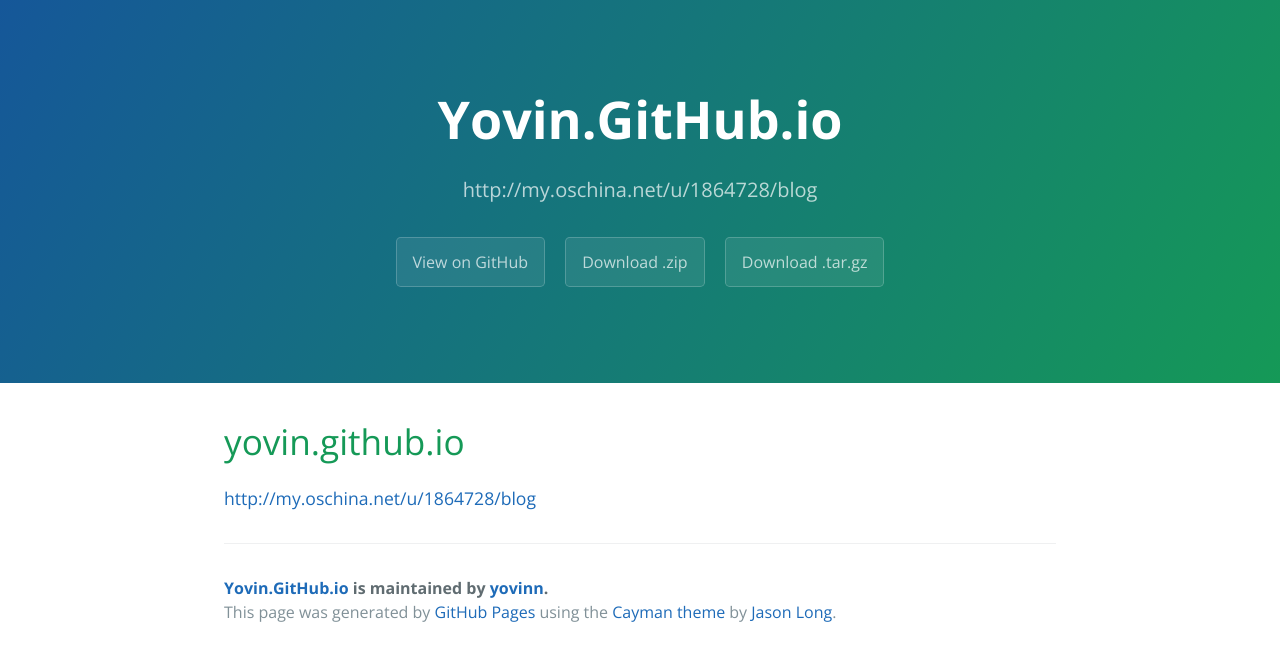
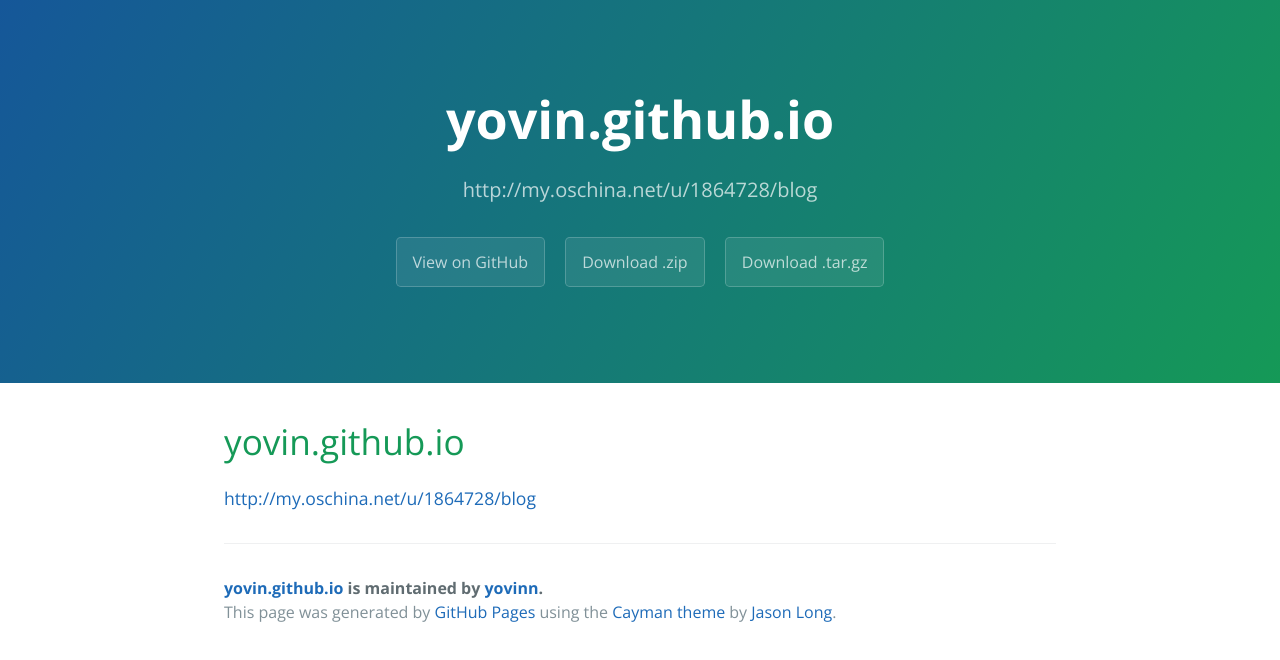
Before and after one commit to yovinn/yovin.github.io, a plain HTML site: page index.html in a window 1280 px wide. Drawn offline with nearby package versions, Linux system fonts and the light colour scheme.

```diff
--- a/index.html
+++ b/index.html
@@ -2,7 +2,7 @@
 <html lang="en-us">
   <head>
     <meta charset="UTF-8">
-    <title>Yovin.GitHub.io by yovinn</title>
+    <title>yovin.github.io by yovinn</title>
     <meta name="viewport" content="width=device-width, initial-scale=1">
     <link rel="stylesheet" type="text/css" href="stylesheets/normalize.css" media="screen">
     <link href='https://fonts.googleapis.com/css?family=Open+Sans:400,700' rel='stylesheet' type='text/css'>
@@ -11,7 +11,7 @@
   </head>
   <body>
     <section class="page-header">
-      <h1 class="project-name">Yovin.GitHub.io</h1>
+      <h1 class="project-name">yovin.github.io</h1>
       <h2 class="project-tagline">http://my.oschina.net/u/1864728/blog</h2>
       <a href="https://github.com/yovinn/yovin.github.io" class="btn">View on GitHub</a>
       <a href="https://github.com/yovinn/yovin.github.io/zipball/master" class="btn">Download .zip</a>
@@ -25,7 +25,7 @@
 <p><a href="http://my.oschina.net/u/1864728/blog">http://my.oschina.net/u/1864728/blog</a></p>
 
       <footer class="site-footer">
-        <span class="site-footer-owner"><a href="https://github.com/yovinn/yovin.github.io">Yovin.GitHub.io</a> is maintained by <a href="https://github.com/yovinn">yovinn</a>.</span>
+        <span class="site-footer-owner"><a href="https://github.com/yovinn/yovin.github.io">yovin.github.io</a> is maintained by <a href="https://github.com/yovinn">yovinn</a>.</span>
 
         <span class="site-footer-credits">This page was generated by <a href="https://pages.github.com">GitHub Pages</a> using the <a href="https://github.com/jasonlong/cayman-theme">Cayman theme</a> by <a href="https://twitter.com/jasonlong">Jason Long</a>.</span>
       </footer>
--- a/params.json
+++ b/params.json
@@ -1,5 +1,5 @@
 {
-  "name": "Yovin.GitHub.io",
+  "name": "yovin.github.io",
   "tagline": "http://my.oschina.net/u/1864728/blog",
   "body": "# yovin.github.io\r\nhttp://my.oschina.net/u/1864728/blog\r\n",
   "note": "Don't delete this file! It's used internally to help with page regeneration."
```
